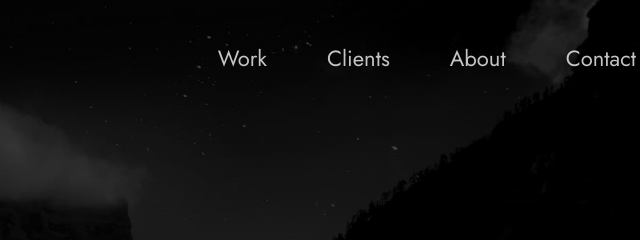
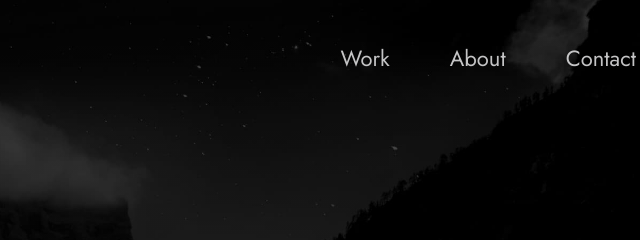
Before and after one commit to Computer-and-Information-Science/portfolio-BenDecker, a plain HTML site: page index.html in a window 1280 px wide. Shown: the top 240 px of the page, 554-1194 px from the left. Drawn offline with Linux system fonts and the light colour scheme.

Commit message:
Update index.html

```diff
--- a/index.html
+++ b/index.html
@@ -41,7 +41,7 @@
       <nav class="nav" role="navigation">
         <ul class="nav__items">
           <li class="nav__item"><a href="#work" class="nav__link">Work</a></li>
-          <li class="nav__item"><a href="#clients" class="nav__link">Clients</a></li>
+          <!-- <li class="nav__item"><a href="#clients" class="nav__link">Clients</a></li> -->
           <li class="nav__item">
             <a href="#about" class="nav__link">About</a>
           </li>
```
